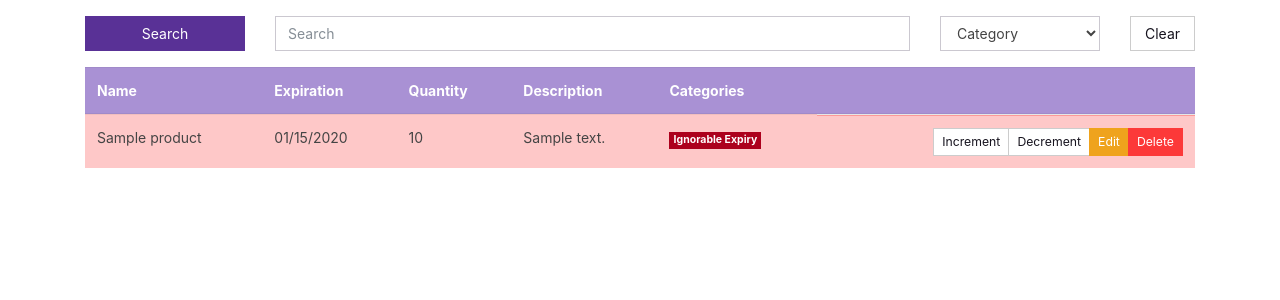
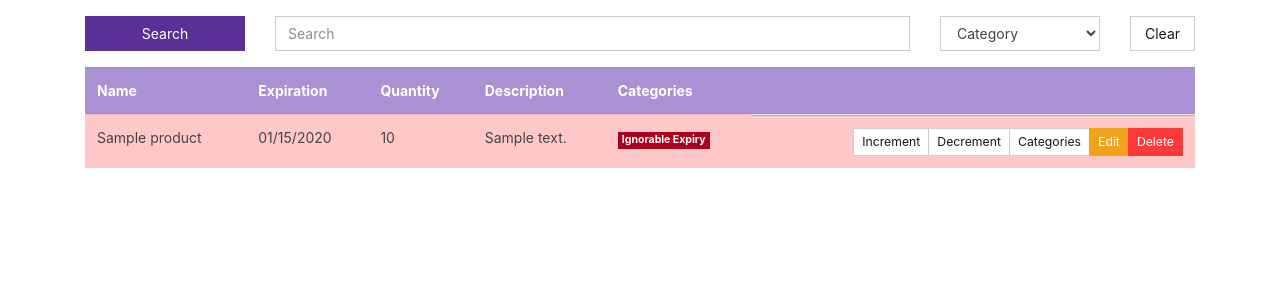
Before and after one commit to MATTALUI/foodstoragemonitor, a Flask app: page /storage-items/ in a window 1280 px wide. Shown: the part 83-383 px from the top of the page. Run offline with Flask 2, Linux system fonts and the light colour scheme; data comes from the database, SQL or seed files in the repository; tables that the repository leaves empty hold one stand-in row (values such as "Sample post"); some libraries are stand-ins or nearby versions.

Commit message:
add item category management; when it comes to chick'n, there's no rules

```diff
--- a/app.py
+++ b/app.py
@@ -4,7 +4,6 @@ import os
 import blueprints
 import config
 from models import db, run_seeds
-from banner import banner
 
 cwd = os.getcwd()
 app = Flask(__name__)
@@ -24,4 +23,4 @@ app.register_blueprint(blueprints.products_blueprint)   # "/products" routes
 app.register_blueprint(blueprints.groups_blueprint)     # "/groups" routes
 app.register_blueprint(blueprints.cron_blueprint)       # "/cron" routes
 
-print(banner)
+print(config.BANNER)
--- a/banner.py
+++ /dev/null
@@ -1,10 +0,0 @@
-banner = """
- ___   __    __  ___   ___  ____  __  ___    __   __  ___
-(  _) /  \  /  \(   \ / __)(_  _)/  \(  ,)  (  ) / _)(  _)
- ) _)( () )( () )) ) )\__ \  )( ( () ))  \  /__\( (/\ ) _)
-(_)   \__/  \__/(___/ (___/ (__) \__/(_)\_)(_)(_)\__/(___)
- __  __  __  _  _  __  ____  __  ___
-(  \/  )/  \( \( )(  )(_  _)/  \(  ,)
- )    (( () ))  (  )(   )( ( () ))  \\
-(_/\/\_)\__/(_)\_)(__) (__) \__/(_)\_)
-"""
--- a/blueprints/itemsets_blueprint.py
+++ b/blueprints/itemsets_blueprint.py
@@ -50,6 +50,17 @@ def decrement_item_set(item_set_id):
     db.session.add(item_set)
     db.session.commit()
     return 'true'
+
+@itemsets_blueprint.route("/storage-items/<item_set_id>/set-categories/", methods=['POST'])
+def manage_categories(item_set_id):
+    category_ids = json.loads(request.data)['categories']
+    item_set = ItemSet.query.get(item_set_id)
+    categories = Category.query.filter(Category.id.in_(category_ids)).all()
+    item_set.categories = categories
+    db.session.add(item_set)
+    db.session.commit()
+
+    return json.dumps([cat.to_dict() for cat in categories])
 
 def index():
     # Extract Search Params
--- a/models/category.py
+++ b/models/category.py
@@ -13,4 +13,12 @@ class Category(db.Model):
         return cls.query.filter(cls.name==cls.IGNORABLE_EXPIRY_NAME).first()
 
     def to_chip_ele(self):
-        return f"<span class=\"badge\" style=\"background-color: {self.bg_hex}; color: {self.text_hex}\">{self.name}</span>"
+        return f"<span class=\"badge category\" style=\"background-color: {self.bg_hex}; color: {self.text_hex}\" data-category=\"{self.id}\">{self.name}</span>"
+
+    def to_dict(self):
+        return {
+            "id": self.id,
+            "name": self.name,
+            "bg_hex": self.bg_hex,
+            "text_hex": self.text_hex
+        }
--- a/static/assets/js/storage-items-index.js
+++ b/static/assets/js/storage-items-index.js
@@ -1,4 +1,7 @@
 (() => {
+  let selectedModalCategories = [];
+  let selectedItemSet = null;
+  const modal = new bootstrap.Modal(document.getElementById('category-modal'));
   const managerMap = {
     increment: num => ++num,
     decrement: num => --num,
@@ -21,7 +24,7 @@
     .catch(console.error);
   };
 
-  const deleteItemSet = (event) => {
+  const deleteItemSet = event => {
     if (!confirm("This will permanantly remove this item. Are you sure?")) { return; }
     const $button = $(event.target);
     const $itemSet = $button.closest('.itemset');
@@ -34,8 +37,48 @@
     .catch(console.error);
   };
 
+  const closeModal = () => {
+    selectedModalCategories = [];
+    selectedItemSet = null;
+    $('#category-manager').val(selectedModalCategories);
+    modal.hide();
+  }
+
+  const openModal = event => {
+    selectedItemSet = $(event.target).closest('.itemset').data('itemset');
+    selectedModalCategories = Array.from($(event.target)
+      .closest('.itemset')
+      .find('.categories')
+      .children())
+      .map(ele => $(ele).data('category'));
+    $('#category-manager').val(selectedModalCategories);
+    modal.show();
+  }
+
+  const saveCategories = event => {
+    return fetch(`/storage-items/${selectedItemSet}/set-categories/`, {
+      method: 'POST',
+      body: JSON.stringify({
+        categories: $('#category-manager').val(),
+      }),
+    })
+    .then(res => res.json())
+    .then(categories => {
+      const catCont = $(`.itemset[data-itemset="${selectedItemSet}"]`).find('.categories');
+      catCont.empty();
+      categories.forEach(cat => {
+        catCont.append(`<span class="badge category" style="background-color: ${cat.bg_hex}; color: ${cat.text_hex}" data-category="${cat.id}">${cat.name}</span>`);
+      });
+      closeModal();
+    })
+    .catch(console.error);
+  }
+
 
   $('.increment').on('click', changeItemSet('increment'));
   $('.decrement').on('click', changeItemSet('decrement'));
   $('.delete').on('click', deleteItemSet);
+  $('.manage-categories').on('click', openModal);
+  $('.close-modal').on('click', closeModal);
+  $('.save-categories').on('click', saveCategories);
 })();
--- a/templates/base.html
+++ b/templates/base.html
@@ -6,6 +6,7 @@
     <title>{% block title %}{% endblock %}</title>
     <link rel="stylesheet" href="/assets/styles/base.css">
     <link rel="stylesheet" href="https://cdn.jsdelivr.net/npm/bootswatch@4.5.2/dist/pulse/bootstrap.min.css" integrity="sha384-L7+YG8QLqGvxQGffJ6utDKFwmGwtLcCjtwvonVZR/Ba2VzhpMwBz51GaXnUsuYbj" crossorigin="anonymous">
+    <script src="https://cdn.jsdelivr.net/npm/bootstrap@5.0.2/dist/js/bootstrap.bundle.min.js" integrity="sha384-MrcW6ZMFYlzcLA8Nl+NtUVF0sA7MsXsP1UyJoMp4YLEuNSfAP+JcXn/tWtIaxVXM" crossorigin="anonymous"></script>
     <link rel="stylesheet" href="https://pro.fontawesome.com/releases/v5.10.0/css/all.css" integrity="sha384-AYmEC3Yw5cVb3ZcuHtOA93w35dYTsvhLPVnYs9eStHfGJvOvKxVfELGroGkvsg+p" crossorigin="anonymous" />
     <script src="https://code.jquery.com/jquery-3.6.0.min.js" integrity="sha256-/xUj+3OJU5yExlq6GSYGSHk7tPXikynS7ogEvDej/m4=" crossorigin="anonymous"></script>
     <!-- <script src="https://cdn.jsdelivr.net/gh/xcash/bootstrap-autocomplete@v2.3.7/dist/latest/bootstrap-autocomplete.min.js"></script> -->
--- a/templates/items/index.html
+++ b/templates/items/index.html
@@ -82,6 +82,7 @@
                   <div class="btn-group">
                     <a class="btn btn-sm btn-secondary increment">Increment</a>
                     <a class="btn btn-sm btn-secondary decrement">Decrement</a>
+                    <a class="btn btn-sm btn-secondary manage-categories">Categories</a>
                     <a class="btn btn-sm btn-warning" href="/storage-items/{{item_set['data']['id']}}/edit">Edit</a>
                     <a class="btn btn-sm btn-danger delete">Delete</a>
                   </div>
@@ -98,4 +99,26 @@
       {% endif %}
     </div>
   </div>
+  <div id="category-modal" class="modal fade">
+    <div class="modal-dialog">
+      <div class="modal-content">
+        <div class="modal-header">
+          <span class="modal-title">Manage Categories</span>
+        </div>
+        <div class="modal-body">
+          <select id="category-manager" multiple class="form-control w-100" name="category">
+            {% for category in categories %}
+              <option value="{{ category.id }}">
+                {{ category.name }}
+              </option>
+            {% endfor %}
+          </select>
+        </div>
+        <div class="modal-footer">
+          <button type="button" class="btn btn-secondary close-modal">Close</button>
+          <button type="button" class="btn btn-primary save-categories">Save changes</button>
+        </div>
+      </div>
+    </div>
+  </div>
 {% endblock %}
```
Also changed, not shown: config.py (+10 -0 lines).
